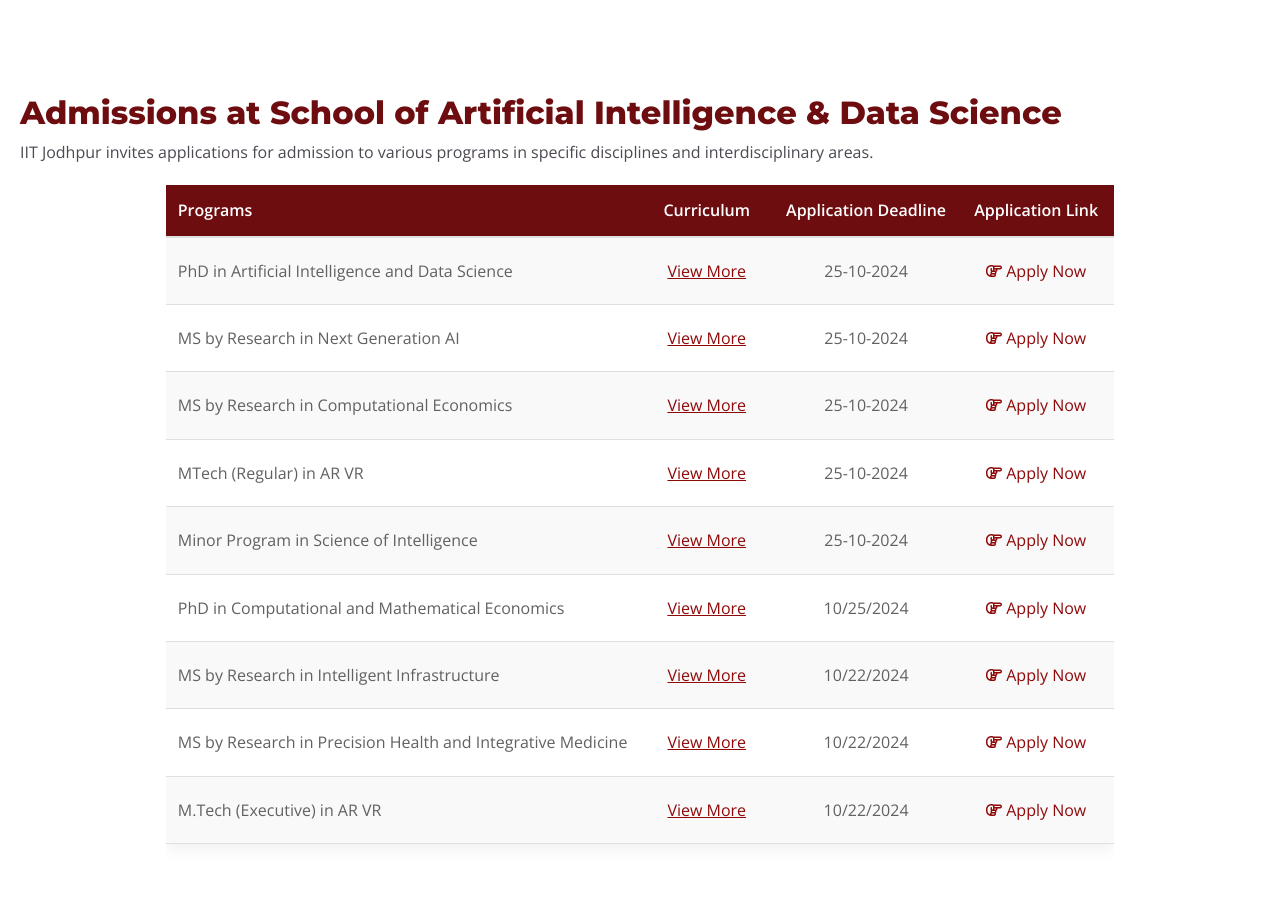
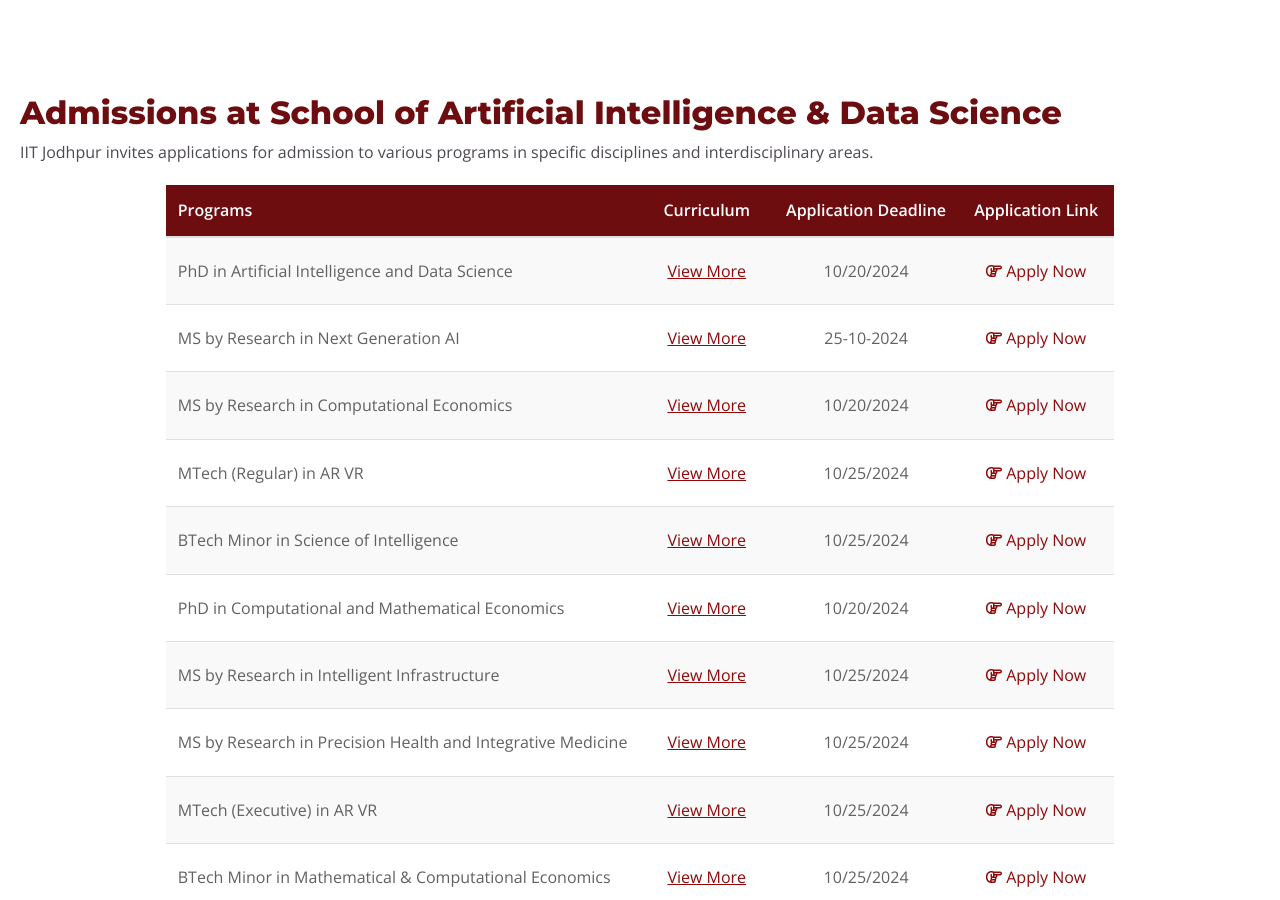
Before and after one commit to SAIDEIITJ/SAIDE_main, a Jekyll site: the page built from _pages/admissions.md, in a window 1280 px wide and 900 px high, scrolled down 611 px. Built offline with Jekyll 4.4.1, drawn with Linux system fonts in a browser that asks for light colours; nearby versions of some CDN libraries; some of the changed lines change nothing that is shown; some of the changed text lies outside the part shown.

Commit message:
Update programs

```diff
--- a/_data/programs.yaml
+++ b/_data/programs.yaml
@@ -7,8 +7,9 @@
   document: https://drive.google.com/open?id=13jIJuQGiAFNvmMtn8zR87_PJqa1557AX
   background: >-
     https://drive.google.com/thumbnail?id=1Ao2AhE6WC7D6acORnPaIdNWA_2sTf5MJ&sz=w300
-  deadline: 25-10-2024
+  deadline: 10/20/2024
   application: https://oa.iitj.ac.in/PG_ADMISSION/
+  undefined: null
 - timestamp: 7/8/2024 11:53:30
   name: MS by Research in Next Generation AI
   offered: Center for Brain Science and Applications
@@ -20,51 +21,60 @@
     https://drive.google.com/thumbnail?id=1EXfeXm0jixtD-l_8yJSblx-4-vuYK1G6&sz=w300
   deadline: 25-10-2024
   application: https://oa.iitj.ac.in/PG_ADMISSION/
-- timestamp: 7/19/2024 16:12:49
+  undefined: null
+- timestamp: 9/23/2024 12:13:29
   name: MS by Research in Computational Economics
-  offered: Center for Mathematical and Computational Economics
+  offered: CMCE
   level: MS by Research
   coordinator: Dr. Abhinaba Lahiri
   url: null
   document: https://drive.google.com/open?id=1lbTuVDC1MOqPIQFxG9KkoNr0rzVbFpQz
   background: >-
     https://drive.google.com/thumbnail?id=18FKjvCPI6dzxvJxuWoi-uFY9ggipk5jn&sz=w300
-  deadline: 25-10-2024
-  application: https://oa.iitj.ac.in/PG_ADMISSION/
-- timestamp: 7/19/2024 20:32:39
+  deadline: 10/20/2024
+  application: https://oa.iitj.ac.in/OA_PG_ADMISSION/
+  undefined: >-
+    https://docs.google.com/forms/d/e/1FAIpQLSeSpDhEWSmO-7yyanaJQZDXQS7gWGsxqsoKbEpxjzAuJY21CA/viewform?edit2=2_ABaOnufcFeFvUwm5HxDeEuXXAWqxRQh2l1OjaUQ_CAuWtuBW7-PDOkEfP-JsqKLhLBSxNmM
+- timestamp: 9/23/2024 11:49:26
   name: MTech (Regular) in AR VR
-  offered: School of AIDE
+  offered: AIDE
   level: MTech
   coordinator: Dr. Amit Bhardwaj, Dr. Rajendra Nagar
   url: null
   document: https://drive.google.com/open?id=10KClQJ2fJmyqUujLpmC2DA68P8mmnQP6
   background: >-
     https://drive.google.com/thumbnail?id=1X8cmxRYnBKX9fo66fuCVv8TkkFHJg7Gr&sz=w300
-  deadline: 25-10-2024
-  application: https://oa.iitj.ac.in/PG_ADMISSION/
-- timestamp: 7/19/2024 20:37:06
-  name: Minor Program in Science of Intelligence
-  offered: Center for Brain Science and Applications
+  deadline: 10/25/2024
+  application: https://oa.iitj.ac.in/OA_PG_ADMISSION/
+  undefined: >-
+    https://docs.google.com/forms/d/e/1FAIpQLSeSpDhEWSmO-7yyanaJQZDXQS7gWGsxqsoKbEpxjzAuJY21CA/viewform?edit2=2_ABaOnudy207i8tINyvVWp5eRMyKgcnbotqiZ5SJggRuCw4n-RIZGHeYT-7EVp2o9gtFnYMY
+- timestamp: 9/23/2024 12:02:08
+  name: BTech Minor in Science of Intelligence
+  offered: CBSA
   level: BTech
   coordinator: Dr. Suman Dhaka
   url: null
   document: https://drive.google.com/open?id=1gQrijU40EYkxDqPvaTnO_rC9PmRMtknu
   background: >-
     https://drive.google.com/thumbnail?id=1m8HwA2aTS5xM2wOLGmuIrg_RrnzfAhtw&sz=w300
-  deadline: 25-10-2024
-  application: https://oa.iitj.ac.in/PG_ADMISSION/
-- timestamp: 8/12/2024 12:02:15
+  deadline: 10/25/2024
+  application: https://erp.iitj.ac.in/
+  undefined: >-
+    https://docs.google.com/forms/d/e/1FAIpQLSeSpDhEWSmO-7yyanaJQZDXQS7gWGsxqsoKbEpxjzAuJY21CA/viewform?edit2=2_ABaOnuftkgU5woupZFpOJFC7cLy0LiLsclEirGax14FrndRSRbJnlo9W_KHyCCQ2lRtcR2o
+- timestamp: 9/23/2024 12:41:24
   name: PhD in Computational and Mathematical Economics
-  offered: Center for Mathematical and Computational Economics, School of AIDE
+  offered: Center for Computational and Mathematical Economics, SAIDE
   level: PhD
-  coordinator: Dr. Dweepobottee Brahma
+  coordinator: Dr. Ganesh Manjhi
   url: null
   document: https://drive.google.com/open?id=1pFQ4781vi4DIu-kJPIxGKU-DnOx1eYi8
   background: >-
     https://drive.google.com/thumbnail?id=1REMgrYUL3X2iT9c1AYfprDTTtRxQ36FH&sz=w300
-  deadline: 10/25/2024
+  deadline: 10/20/2024
   application: https://oa.iitj.ac.in/PG_ADMISSION/
-- timestamp: 9/9/2024 14:08:19
+  undefined: >-
+    https://docs.google.com/forms/d/e/1FAIpQLSeSpDhEWSmO-7yyanaJQZDXQS7gWGsxqsoKbEpxjzAuJY21CA/viewform?edit2=2_ABaOnufoAUhDSar44ja_4bj1ddnOD-bhe_HPjp39aZjjNX17vl6V_L6CVUmnzCrLGzLBRqI
+- timestamp: 9/23/2024 11:52:22
   name: MS by Research in Intelligent Infrastructure
   offered: Center of Intelligent Infrastructure
   level: MS by Research
@@ -73,9 +83,11 @@
   document: https://drive.google.com/open?id=1T62m2wlT5_ZESPS0f5PyZ0PdT8rix1HV
   background: >-
     https://drive.google.com/thumbnail?id=1Ns7mdndjF45cfExjzC3z1mc5C47bPDz6&sz=w300
-  deadline: 10/22/2024
+  deadline: 10/25/2024
   application: https://oa.iitj.ac.in/PG_ADMISSION/
-- timestamp: 9/9/2024 14:15:27
+  undefined: >-
+    https://docs.google.com/forms/d/e/1FAIpQLSeSpDhEWSmO-7yyanaJQZDXQS7gWGsxqsoKbEpxjzAuJY21CA/viewform?edit2=2_ABaOnueUGFanH4VE70K8DkptbNRNzq6OSqvAAgvjdopeYVriyICs2Ist9srVOotOOFkYEow
+- timestamp: 9/23/2024 11:52:44
   name: MS by Research in Precision Health and Integrative Medicine
   offered: Center of Precision Health and Integrative Medicine
   level: MS by Research
@@ -84,16 +96,72 @@
   document: https://drive.google.com/open?id=1avtGYycxSNpkV5lZn_gxqALgemTXiWuH
   background: >-
     https://drive.google.com/thumbnail?id=1ejPzUSGRDyKlGxIB9drmHuV7CZTCDabp&sz=w300
-  deadline: 10/22/2024
+  deadline: 10/25/2024
   application: https://oa.iitj.ac.in/PG_ADMISSION/
-- timestamp: 9/9/2024 14:27:04
-  name: M.Tech (Executive) in AR VR
+  undefined: >-
+    https://docs.google.com/forms/d/e/1FAIpQLSeSpDhEWSmO-7yyanaJQZDXQS7gWGsxqsoKbEpxjzAuJY21CA/viewform?edit2=2_ABaOnucrEZK2phrm6q3pJBJsraXUkRdE1hq-XUGIjdxqd9Zplsqwp7g2FV-iQQJIQZNn-6g
+- timestamp: 9/23/2024 12:08:59
+  name: MTech (Executive) in AR VR
   offered: School of AIDE
-  level: Continuing Education
+  level: Executive
   coordinator: Dr. Amit Bhardwaj, Dr. Rajendra Nagar
   url: null
   document: https://drive.google.com/open?id=1DBkgJ64vi4621ligdYP8X7dmsrTsqzB4
   background: >-
     https://drive.google.com/thumbnail?id=1W76XrQSz-AYekkbJrftypqWCEQah3EOW&sz=w300
-  deadline: 10/22/2024
-  application: https://oa.iitj.ac.in/PG_ADMISSION/
+  deadline: 10/25/2024
+  application: https://erponline.iitj.ac.in/Admission/index?admiss_ch=55
+  undefined: >-
+    https://docs.google.com/forms/d/e/1FAIpQLSeSpDhEWSmO-7yyanaJQZDXQS7gWGsxqsoKbEpxjzAuJY21CA/viewform?edit2=2_ABaOnudDpcCM_rEoQGr7ZJjOHv3YP-kchk13P_sx-q3B7ndqrbGrUODL_b4pSB5dYFQbxZQ
+- timestamp: 9/23/2024 12:01:31
+  name: BTech Minor in Mathematical & Computational Economics
+  offered: Center for Mathematical and Computational Economics, School of AIDE
+  level: BTech
+  coordinator: Dr. Srivatsa Srinivas S
+  url: null
+  document: https://drive.google.com/open?id=1cw9OqHv3NSV9U-MAqGJgV8w_E_nvsV50
+  background: >-
+    https://drive.google.com/thumbnail?id=1UoFcMWK2-DhiBxefjlwF2t0RopyoNgpP&sz=w300
+  deadline: 10/25/2024
+  application: https://erp.iitj.ac.in
+  undefined: >-
+    https://docs.google.com/forms/d/e/1FAIpQLSeSpDhEWSmO-7yyanaJQZDXQS7gWGsxqsoKbEpxjzAuJY21CA/viewform?edit2=2_ABaOnudIweX2bvIx4jBmk_oMAwSs8wuHeBtQXmwuqyEzRk7s5TYOlic6W80w15y7YIzYYAY
+- timestamp: 9/23/2024 12:08:24
+  name: MTech (Executive) in Data and Computational Science
+  offered: School of AIDE
+  level: Executive
+  coordinator: Dr. Puneet Sharma, Dr. Pradip Sasmal, Dr. Bimal Mandal
+  url: null
+  document: https://drive.google.com/open?id=17qh6YLOf9GYLRpTvhrp5zzRCDRv019Fk
+  background: >-
+    https://drive.google.com/thumbnail?id=1q9Tw0P5Wx-TPGEMauadbqm7CFUcc6Eld&sz=w300
+  deadline: 10/25/2024
+  application: https://futurense.com/uni/pgde
+  undefined: >-
+    https://docs.google.com/forms/d/e/1FAIpQLSeSpDhEWSmO-7yyanaJQZDXQS7gWGsxqsoKbEpxjzAuJY21CA/viewform?edit2=2_ABaOnufzIE2H3dNo6rwyHsM4KQwguKtDB_B5KNLZOTt38hN9KoXp4k2xhPH2NJHuaqnb4pY
+- timestamp: 9/23/2024 12:12:12
+  name: MTech (Executive) in Data Engineering
+  offered: School of AIDE
+  level: Executive
+  coordinator: Dr. Dip Sankar Banerjee
+  url: https://futurense.com/uni/pgde
+  document: null
+  background: >-
+    https://drive.google.com/thumbnail?id=18ui3D1mtZ4h_igy_B2C1mPvXkGdCBt-3&sz=w300
+  deadline: 10/25/2024
+  application: https://futurense.com/uni/pgde
+  undefined: >-
+    https://docs.google.com/forms/d/e/1FAIpQLSeSpDhEWSmO-7yyanaJQZDXQS7gWGsxqsoKbEpxjzAuJY21CA/viewform?edit2=2_ABaOnufyf0USzY_61yDp-acZ68h8vrQBsJ-pvKy9ikcctsix6nHD1l6vYtdkNGPmnhf9sTQ
+- timestamp: 9/23/2024 12:14:03
+  name: PG Diploma (Executive) in Data Engineering
+  offered: School of AIDE
+  level: Executive
+  coordinator: Dr. Subhash Bhagat
+  url: https://futurense.com/uni/pgde
+  document: null
+  background: >-
+    https://drive.google.com/thumbnail?id=12GIQHDJ22w7jVy6-85QJ6X-4R_0nQHeb&sz=w300
+  deadline: 10/25/2024
+  application: https://futurense.com/uni/pgde
+  undefined: >-
+    https://docs.google.com/forms/d/e/1FAIpQLSeSpDhEWSmO-7yyanaJQZDXQS7gWGsxqsoKbEpxjzAuJY21CA/viewform?edit2=2_ABaOnudUgKNuJ3TKBvK_nAvC-I7bSXCOum6X3h3fSqYB-yw2H194dUqwuihWvgfVDrl_utw
```
